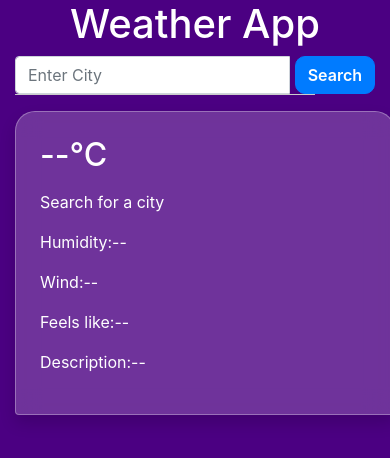
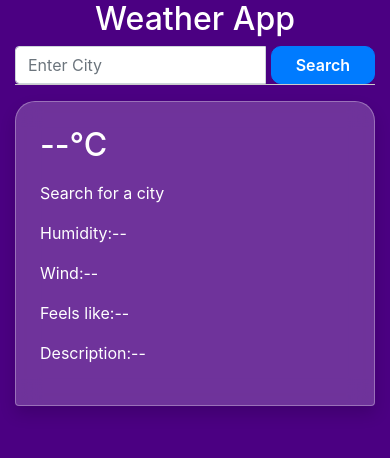
Before and after one commit to venkateshnemalikanti20-ux/weather-app, a plain HTML site: page index.html in a window 390 px wide. Drawn offline with nearby package versions, Linux system fonts and the light colour scheme.

Commit message:
Updated website styling

```diff
--- a/index.html
+++ b/index.html
@@ -10,19 +10,19 @@
 	</head>
 	<body class="background">
 	     <div class="weather-container ">
-		 <h1 class="heading">Weather App</h1>
+		 <h1 class="heading text-center">Weather App</h1>
 		 <div class="container">
 		 <div class="row justify-content-center">
 		 <div class="col-lg-5 col-md-7 col-sm-10 col-12">
 		 <div class="search-box">
 		 <div class="input-group">
 		    <input type="text" class="form-control" id="cityinput" placeholder="Enter City">
-			<button id="searchbtn" class="btn btn-primary button1">Search</button>
+			<button id="searchbtn" class="btn btn-primary button1 px-4">Search</button>
 		</div>
 		 </div>
-		 <div id="suggestions">
+		 <div id="suggestions" class="w-100">
 		 </div>
-		 <div class="card p-4 shadow mt-3">
+		 <div class="card p-4 shadow mt-3 weather-card">
 		 <h2 id="temp">--°C</h2>
 		 <div class="details">
 		   <p id="city">Search for a city</p>
--- a/style.css
+++ b/style.css
@@ -10,7 +10,8 @@
 	display:flex;
 	flex-direction:column;
 	align-items:flex-start;
-	width:380px;
+	width:100%;
+	max-width:380px;
 	padding:20px;
 	gap:8px;
 	background:rgba(255,255,255,0.2);
@@ -21,21 +22,18 @@
 .button1{
 	font-size:16px;
 	font-weight:600;
-	border-top-left-radius:10px;
-	border-top-right-radius:10px;
-	border-bottom-left-radius:10px;
-	border-bottom-right-radius:10px;
+	border-radius:10px;
 	margin-left:5px;
 }
 .search-box{
-	display:10px;
+	display:flex;
 	gap:50px;
 }
 .heading{
 	color:white;
 }
 #suggestions{
-    width:300px;
+    width:100%;
     background:white;
     border:1px solid #ccc;
     border-top:none;
@@ -56,6 +54,22 @@
 .background{
 	background-color:indigo;
 	margin:0px;
-	height:100%;
-	width:100%
+	width:100%;
+	min-height:100vh;
 }
+.weather-card{
+	width:100%;
+}
+@media (max-width:576px){
+	.heading{
+		font-size:32px;
+	}
+	.card{
+		max-width:100%;
+		padding:16px;
+	}
+	.button{
+		font-size:14px;
+		padding:10px 16px;
+	}
+}
```
